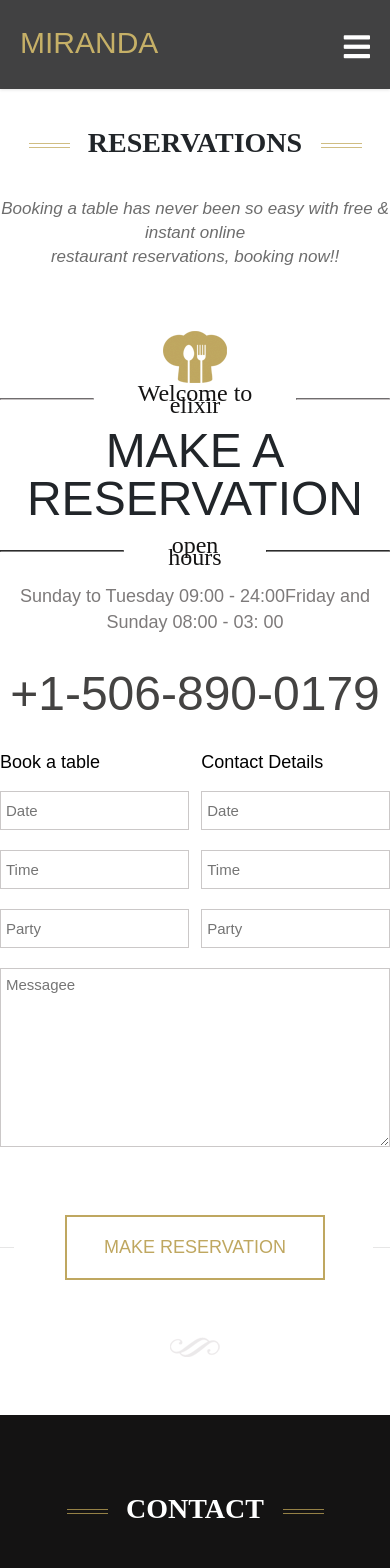
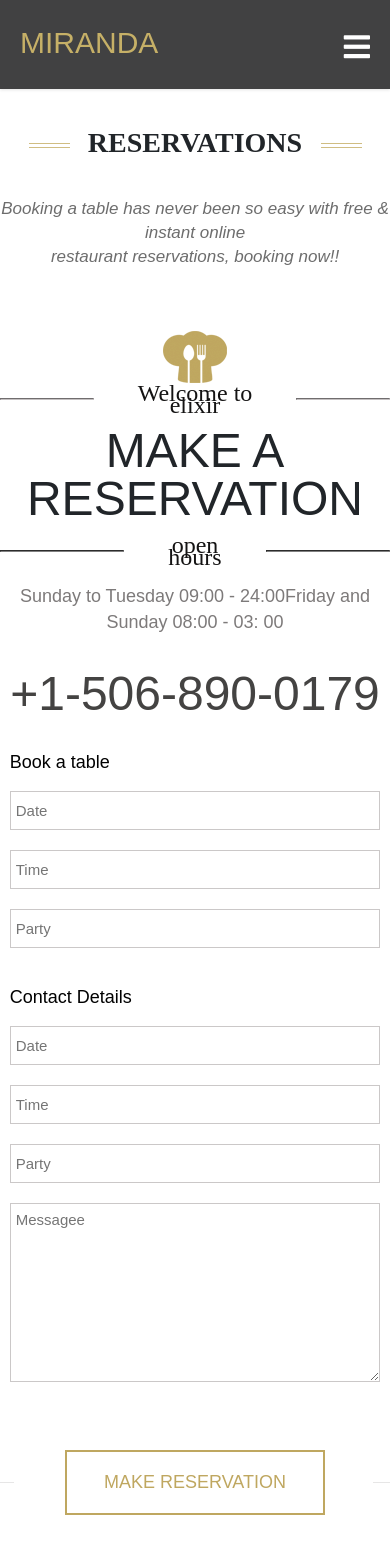
Before and after one commit to john2796/portfolio-001, a React (Create React App) app: page /reservation in a window 390 px wide. Shown: the top 1568 px of the page. Built offline with nearby package versions, Linux system fonts and the light colour scheme; the HTML template or start-up script is replaced by a standard one; what google-maps-react would draw is missing.

Commit message:
adding tablet media query on menu

```diff
--- a/src/Components/Menu/MainMenu.js
+++ b/src/Components/Menu/MainMenu.js
@@ -8,6 +8,7 @@ import mainMenu01 from '../../assets/home/mainMenu01.png';
 import mainMenu02 from '../../assets/home/mainMenu02.png';
 import mainMenu03 from '../../assets/home/mainMenu03.png';
 import ornament from '../../assets/home/ornament.png';
+import { device } from '../../Theme/MediaQueries';
 
 const MainMenuWrapper = styled.div`
 
@@ -20,6 +21,9 @@ const MainMenuWrapper = styled.div`
   .menu__flex {
     display: flex;
     justify-content: space-between;
+  @media ${device.tablet}{
+    flex-direction: column;
+  }
 
 
     .menu__title {
@@ -38,6 +42,9 @@ const MainMenuWrapper = styled.div`
   .menu__item .items {
     width: 300px;
     /* border: 1px solid red; */
+    @media ${device.tablet}{
+     width: 100%;
+  }
     margin-bottom: -40px;
       .menu__caption {
       text-transform: uppercase;
--- a/src/Components/Reservation/Form.js
+++ b/src/Components/Reservation/Form.js
@@ -1,5 +1,6 @@
 import React from 'react'
 import styled from 'styled-components';
+import { device } from '../../Theme/MediaQueries';
 
 const FormWrapper = styled.div`
   max-width: 900px;
@@ -8,13 +9,18 @@ const FormWrapper = styled.div`
     display: flex;
     width: 100%;
     justify-content: space-between;
+    @media ${device.tablet}{
+     flex-direction: column;
+    }
   }
   .form__item{
     width:100%;
     max-width: 48.4%;
+    @media ${device.tablet}{
+      max-width: 100%;
+    }
 
     input{
-    color:red;
     width: 100%;
     margin-bottom: 20px;
     font-family: "Cabin", sans-serif;
@@ -63,7 +69,7 @@ const FormWrapper = styled.div`
 const Form = props => {
   return (
     <FormWrapper>
-      <form>
+      <form className="wrapper">
         <div className="flex__parent_form">
 
           <div className="form__item">
```
